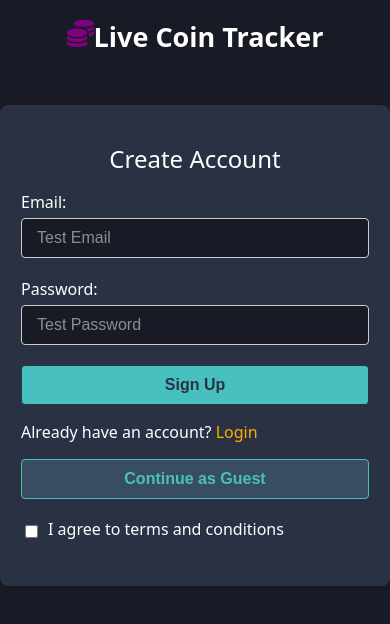
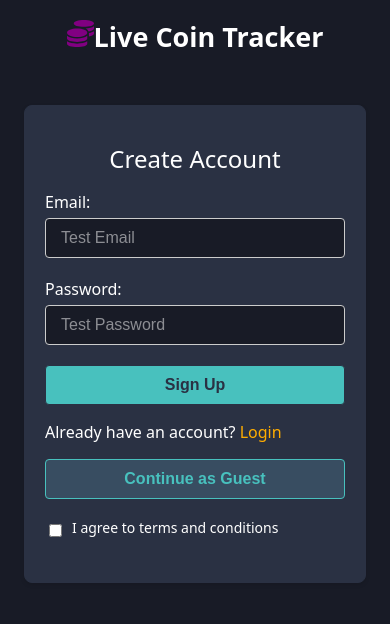
Before and after one commit to niallb01/react-typescript-crypto-tracker, a React (Vite) app: page /signup in a window 390 px wide. Shown: the top 624 px of the page. Built offline with nearby package versions, Linux system fonts and the light colour scheme; no server answers.

Commit message:
responsive

```diff
--- a/src/components/Navbar.tsx
+++ b/src/components/Navbar.tsx
@@ -61,11 +61,11 @@ const Navbar = () => {
 
         {!isAuthPage && (
           <div className="login-container">
+            <Link to="/login">
+              <button className="nav-login-btn">Login</button>
+            </Link>
             <Link to="/signup">
               <button className="nav-sign-up-btn">Sign Up</button>
-            </Link>
-            <Link to="/login">
-              <button className="nav-login-btn">Login</button>
             </Link>
           </div>
         )}
--- a/src/pagecomponents/Login.tsx
+++ b/src/pagecomponents/Login.tsx
@@ -84,7 +84,7 @@ const Login = () => {
             Sign Up
           </a>{" "}
         </p>
-        <button type="submit" id="submit" name="submit" className="guest-btn">
+        <button id="submit" name="submit" className="guest-btn">
           Continue as Guest
         </button>
         <br></br>
@@ -96,7 +96,9 @@ const Login = () => {
             checked={termsAccepted}
             onChange={handleCheckboxChange}
           />
-          <label htmlFor="terms">I agree to terms and conditions</label>
+          <label className="terms" htmlFor="terms">
+            I agree to terms and conditions
+          </label>
         </div>
 
         {error && <p className="error-message">{error}</p>}
--- a/src/pagecomponents/SignUp.tsx
+++ b/src/pagecomponents/SignUp.tsx
@@ -1,75 +1,3 @@
-// import { useState } from "react";
-// import supabase from "../auth/supabaseClient";
-
-// const SignUp = () => {
-//   const [userData, setUserData] = useState({ email: "", password: "" });
-
-//   const handleSignup = async (e: any) => {
-//     e.preventDefault();
-//     setUserData({ ...userData, [e.target.name]: e.target.value });
-//     await supabase.auth.signUp({
-//       email: `${userData.email}`,
-//       password: `${userData.password}`,
-//     });
-
-//   };
-
-//   const handleChange = (e: any) => {
-//     console.log(e.target.value);
-//     setUserData({ ...userData, [e.target.name]: e.target.value });
-//   };
-
-//   return (
-//     <>
-//       <div className="login-form-container">
-//         <p className="onLogin-header">Sign Up:</p>
-//         <form onSubmit={handleSignup}>
-//           <label htmlFor="email">Email:</label>
-//           <input
-//             type="email"
-//             id="email"
-//             name="email"
-//             className="form-text-input"
-//             value={userData.email}
-//             onChange={handleChange}
-//             required
-//           />
-
-//           <label htmlFor="email">Password:</label>
-//           <input
-//             type="password"
-//             id="password"
-//             name="password"
-//             className="form-text-input"
-//             value={userData.password}
-//             onChange={handleChange}
-//             required
-//           />
-//           <button
-//             type="submit"
-//             id="submit"
-//             name="submit"
-//             className="sign-up-btn"
-//           >
-//             Sign Up
-//           </button>
-//           <div className="terms-container">
-//             <label htmlFor="terms">I agree to terms and conditions</label>
-//             <input
-//               //   onClick={handleTerms}
-//               type="checkbox"
-//               id="terms"
-//               name="terms"
-//             />
-//           </div>
-//         </form>
-//       </div>
-//     </>
-//   );
-// };
-
-// export default SignUp;
-
 import { useState } from "react";
 import supabase from "../auth/supabaseClient";
 import "../styles/Forms.css";
@@ -114,7 +42,7 @@ const SignUp = () => {
   };
 
   return (
-    <div className="login-form-container">
+    <div className="sign-up-form-container">
       <h1 className="onLogin-header">Create Account</h1>
       <form onSubmit={handleSignup}>
         <label htmlFor="email">Email:</label>
@@ -138,6 +66,8 @@ const SignUp = () => {
           value={userData.password}
           onChange={handleChange}
           placeholder="Test Password"
+          pattern="(?=.*\d)(?=.*[a-z])(?=.*[A-Z])(?=.*[!@#$%^&*])(?=.{8,})"
+          title="Must contain at least one number, one uppercase letter, one special character, and at least 8 or more characters"
           required
         />
 
@@ -150,7 +80,7 @@ const SignUp = () => {
             Login
           </a>
         </p>
-        <button type="submit" id="submit" name="submit" className="guest-btn">
+        <button id="guest" name="guest" className="guest-btn">
           Continue as Guest
         </button>
         <br></br>
@@ -162,7 +92,9 @@ const SignUp = () => {
             checked={termsAccepted}
             onChange={handleCheckboxChange}
           />
-          <label htmlFor="terms">I agree to terms and conditions</label>
+          <label className="terms" htmlFor="terms">
+            I agree to terms and conditions
+          </label>
         </div>
 
         {error && <p className="error-message">{error}</p>}
--- a/src/styles/Forms.css
+++ b/src/styles/Forms.css
@@ -1,4 +1,5 @@
-.login-form-container {
+.login-form-container,
+.sign-up-form-container {
   max-width: 400px;
   margin: 0 auto;
   padding: 20px;
@@ -112,3 +113,14 @@ label {
   margin-top: 10px;
   text-align: center;
 }
+
+.terms {
+  font-size: 14px;
+}
+
+@media (max-width: 600px) {
+  .login-form-container,
+  .sign-up-form-container {
+    max-width: 300px;
+  }
+}
--- a/src/styles/Navbar.css
+++ b/src/styles/Navbar.css
@@ -1,69 +1,3 @@
-/* .navbar-container {
-  text-align: center;
-  padding: 0 20px;
-}
-
-.header-container {
-  display: block;
-}
-
-.header {
-  font-size: 27px;
-  color: #ffffff;
-}
-
-.header-icon {
-  text-shadow: #ffad00 1px 0 10px;
-  color: #810081;
-}
-
-.header a {
-  text-decoration: none;
-  color: inherit;
-}
-
-.login-container {
-  display: inline-block;
-  position: absolute;
-  top: 0;
-  top: 15px;
-  right: 60px;
-}
-
-.nav-sign-up-btn,
-.nav-login-btn {
-  margin: 3px;
-  cursor: pointer;
-  border-radius: 5px;
-  color: #2a3143;
-  background-color: #48c1be;
-  height: 30px;
-  border: 1px solid;
-}
-
-.nav-sign-up-btn:hover,
-.nav-login-btn:hover {
-  background-color: #384d61;
-  color: #48c1be;
-}
-
-@media (max-width: 600px) {
-  .nav-login-btn,
-  .nav-sign-up-btn {
-    cursor: pointer;
-    border-radius: 5px;
-    color: #2a3143;
-    background-color: #48c1be;
-    height: 25px;
-    border: 1px solid;
-    margin-left: 10px;
-  }
-
-  .login-container {
-    top: 0;
-  }
-} */
-
 .navbar-container {
   text-align: center;
   padding: 0 20px;
@@ -88,8 +22,7 @@
   color: inherit;
 }
 
-.nav-sign-up-btn,
-.nav-login-btn {
+.nav-sign-up-btn {
   margin: 3px;
   cursor: pointer;
   border-radius: 5px;
@@ -100,10 +33,27 @@
   font-weight: 600;
 }
 
-.nav-sign-up-btn:hover,
-.nav-login-btn:hover {
+.nav-login-btn {
+  margin: 3px;
+  cursor: pointer;
+  border-radius: 5px;
+  background-color: #2a3143;
   background-color: #384d61;
   color: #48c1be;
+  height: 30px;
+  border: 1px solid;
+  font-weight: 600;
+}
+
+.nav-sign-up-btn:hover {
+  background-color: #384d61;
+  color: #48c1be;
+  border: 1px solid;
+}
+
+.nav-login-btn:hover {
+  color: #384d61;
+  background-color: #48c1be;
   border: 1px solid;
 }
 
@@ -117,12 +67,7 @@
 @media (max-width: 600px) {
   .nav-login-btn,
   .nav-sign-up-btn {
-    cursor: pointer;
-    border-radius: 5px;
-    color: #2a3143;
-    background-color: #48c1be;
     height: 25px;
-    border: 1px solid;
     margin-left: 5px;
   }
   .login-container {
@@ -134,3 +79,10 @@
     text-align: center;
   }
 }
+
+@media (max-width: 900px) {
+  .login-container {
+    /* margin-right: 15px; */
+    right: 10px;
+  }
+}
```
